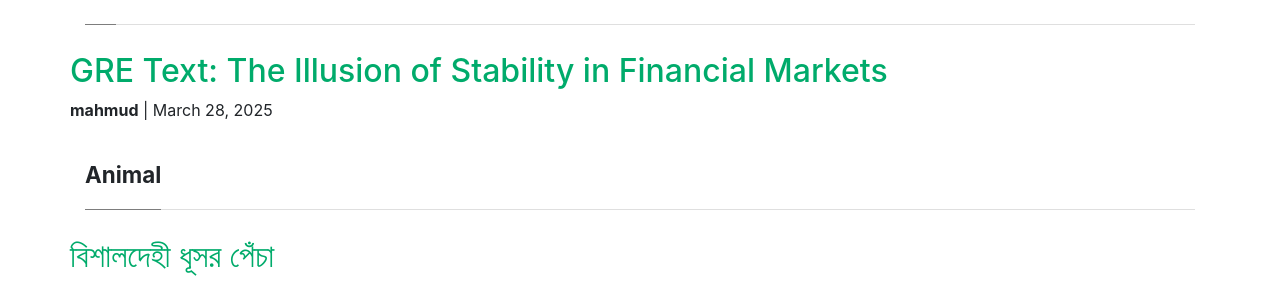
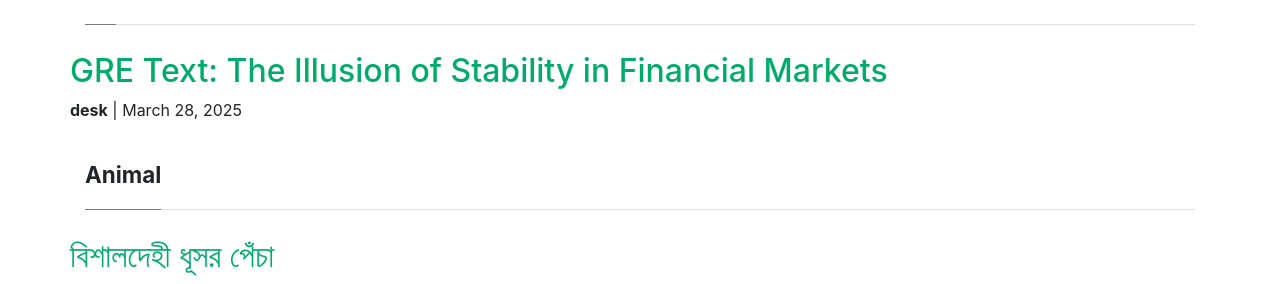
Before and after one commit to mahmudstat/blog, a Jekyll site: the page built from _pages/tags.md, in a window 1280 px wide and 900 px high. Shown: the part 296-580 px from the top of the window. Built offline with Jekyll 4.4.1, drawn with Linux system fonts in a browser that asks for light colours; nearby versions of some CDN libraries.

Commit message:
add desk auth and post list a line

```diff
--- a/_layouts/categories.html
+++ b/_layouts/categories.html
@@ -28,8 +28,7 @@
       {% if post.title != null %}
         {% if group == null or group == post.group %}
           <div class="post-list">
-            <h2><a href="{{ post.url }}">{{ post.title }}</a></h2>
-            <p><strong>{{ post.author }}</strong> | {{ post.date | date: "%B %d, %Y" }}</p>
+            <p><strong>{{ post.author }}</strong> | {{ post.date | date: "%B %d, %Y" }} | <a href="{{ post.url }}">{{ post.title }}</a></p>
           </div>
         {% endif %}
       {% endif %}
--- a/_posts/2025-03-28-gre-passage-fin-market.md
+++ b/_posts/2025-03-28-gre-passage-fin-market.md
@@ -1,7 +1,7 @@
 ---
 layout: post
 title:  "GRE Text: The Illusion of Stability in Financial Markets"
-author: mahmud
+author: desk
 categories: [ writing, statistics ]
 tags: [ gre, RC ]
 image: assets/images/reading.jpeg
```
